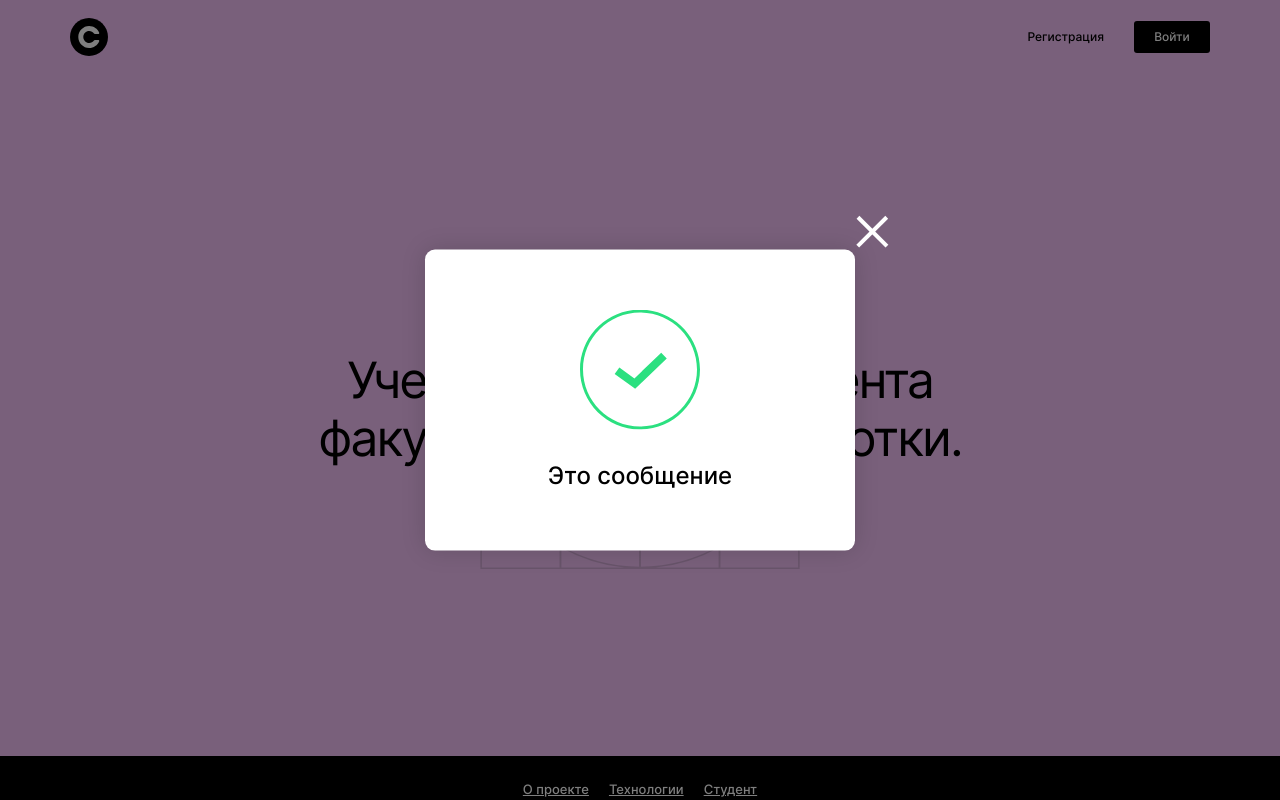
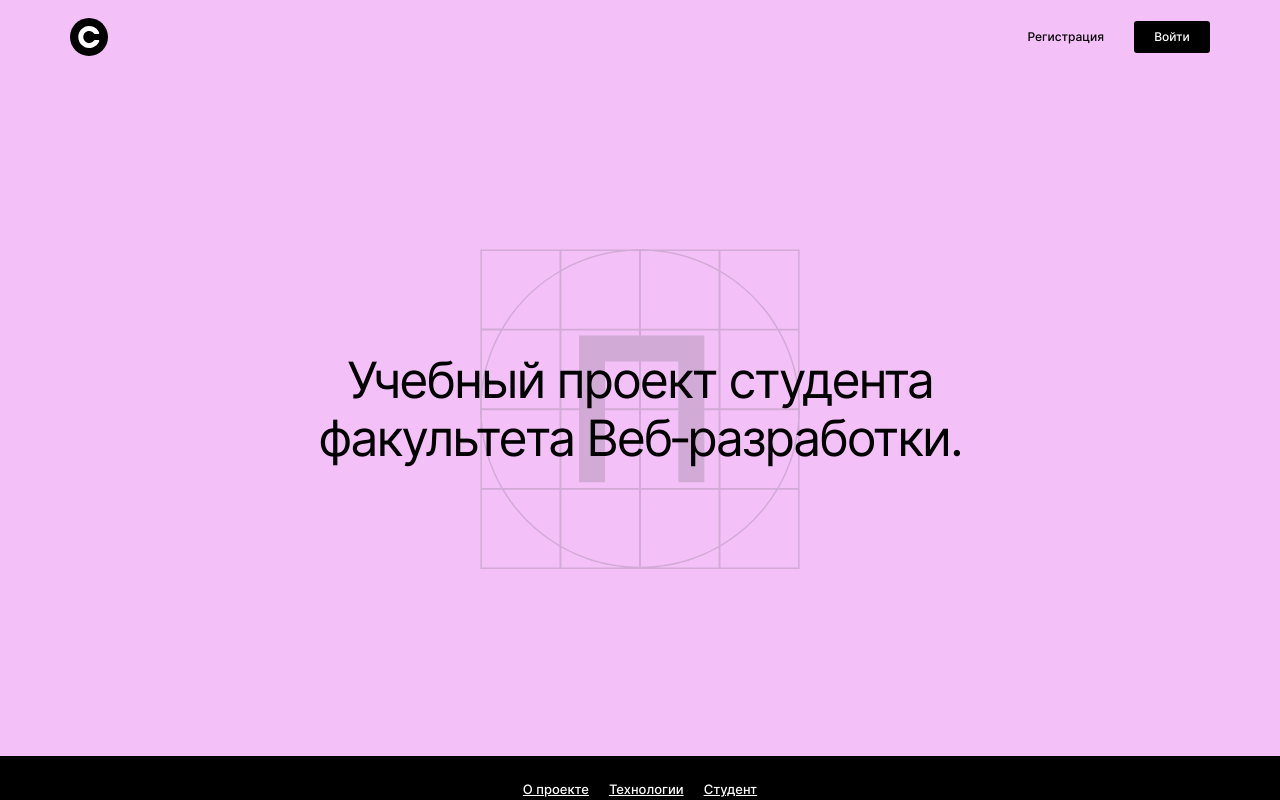
Before and after one commit to mahakomar11/movies-explorer-frontend, a React (Create React App) app: page / in a window 1280 px wide. Shown: the top 800 px of the page. Built offline with nearby package versions, Linux system fonts and the light colour scheme.

Commit message:
Close InfoTooltip

```diff
--- a/src/components/App/App.js
+++ b/src/components/App/App.js
@@ -37,8 +37,8 @@ function App() {
   );
   const [popupState, setPopupState] = React.useState({
     ok: true,
-    isOpen: true,
-    message: 'Это сообщение',
+    isOpen: false,
+    message: '',
   });
 
   // Load jwt
```
